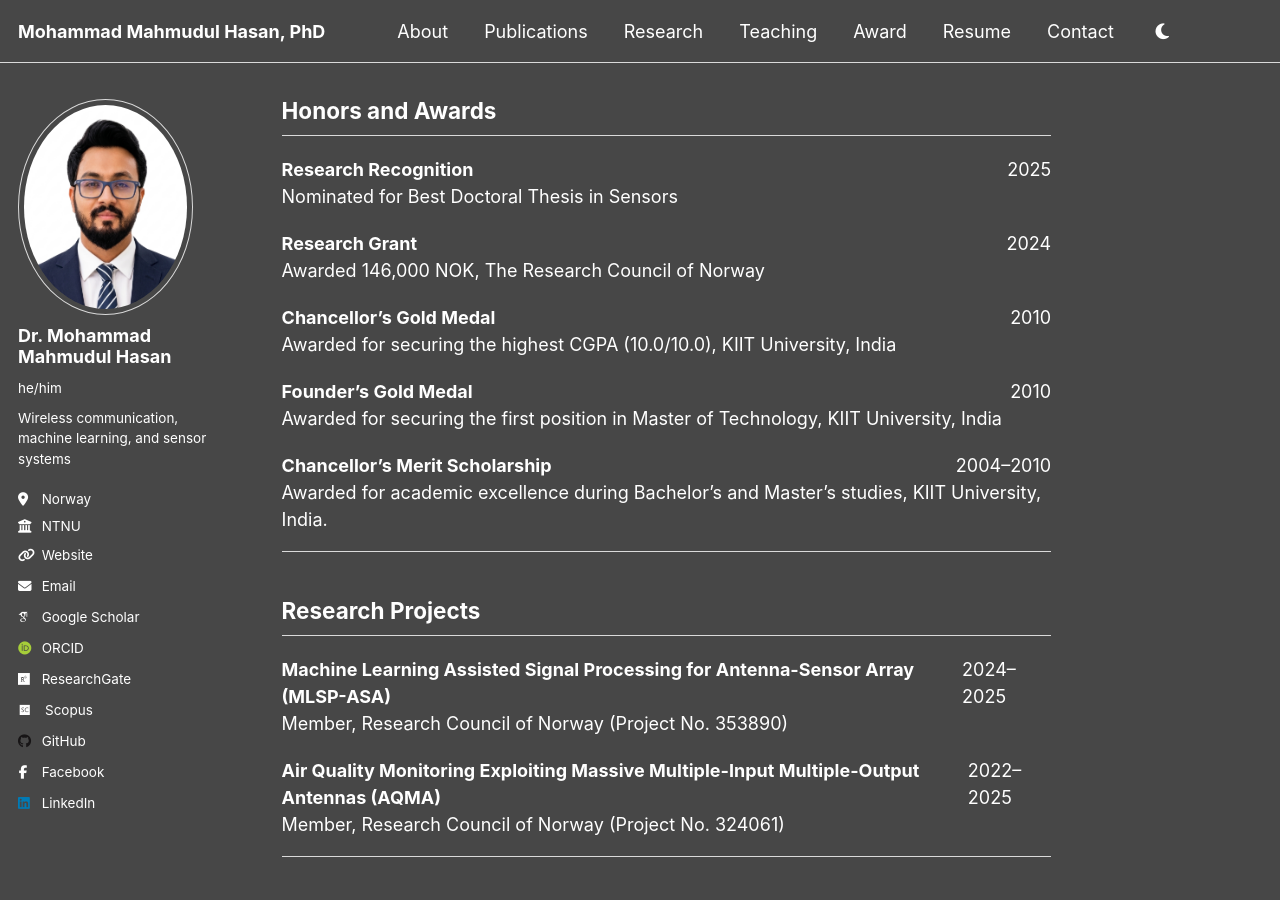
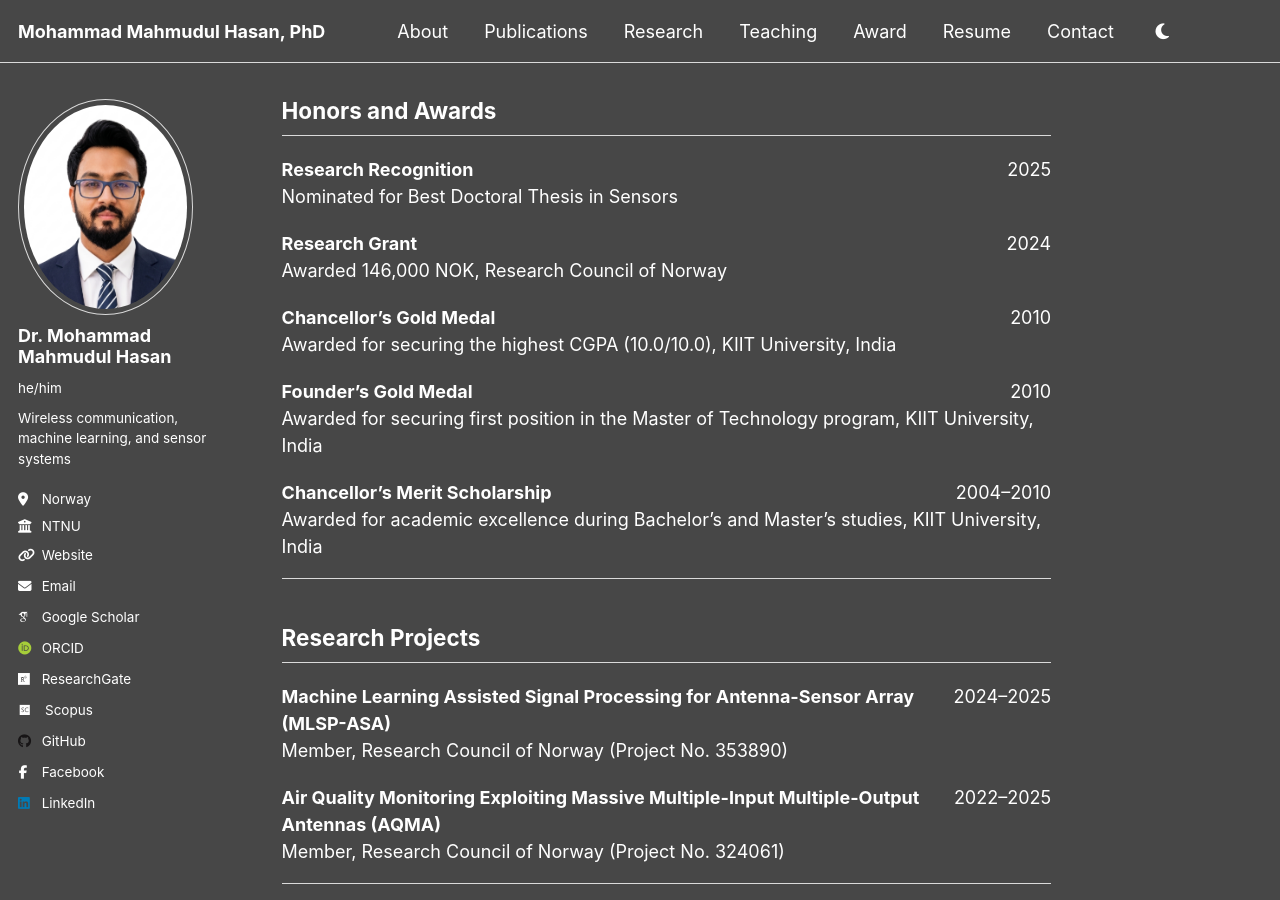
Before and after one commit to dearmahmud/dearmahmud.github.io, a Jekyll site: the page built from _pages/cv.md, in a window 1280 px wide and 900 px high, scrolled down 3561 px. Built offline with Jekyll 4.4.1, drawn with Linux system fonts in a browser that asks for light colours; some web fonts are replaced.

Commit message:
Update cv.md

```diff
--- a/_pages/cv.md
+++ b/_pages/cv.md
@@ -288,66 +288,69 @@ redirect_from:
 ---
 
 ## Honors and Awards
-<div style="margin-top: 20px; display: flex; justify-content: space-between; align-items: center;">
+
+<div style="margin-top: 20px; display: flex; justify-content: space-between; gap: 20px;">
   <span><strong>Research Recognition</strong></span>
-  <span>2025</span>
+  <span style="white-space: nowrap; flex-shrink: 0;">2025</span>
 </div>
-<div style="display: flex; justify-content: space-between;">
-  <span>Nominated for Best Doctoral Thesis in Sensors</span>
+<div>
+  Nominated for Best Doctoral Thesis in Sensors
 </div>
 
-<div style="margin-top: 20px; display: flex; justify-content: space-between; align-items: center;">
+<div style="margin-top: 20px; display: flex; justify-content: space-between; gap: 20px;">
   <span><strong>Research Grant</strong></span>
-  <span>2024</span>
+  <span style="white-space: nowrap; flex-shrink: 0;">2024</span>
 </div>
-<div style="display: flex; justify-content: space-between;">
-  <span>Awarded 146,000 NOK, The Research Council of Norway</span>
+<div>
+  Awarded 146,000 NOK, Research Council of Norway
 </div>
 
-<div style="margin-top: 20px; display: flex; justify-content: space-between; align-items: center;">
+<div style="margin-top: 20px; display: flex; justify-content: space-between; gap: 20px;">
   <span><strong>Chancellor’s Gold Medal</strong></span>
-  <span>2010</span>
+  <span style="white-space: nowrap; flex-shrink: 0;">2010</span>
 </div>
-<div style="display: flex; justify-content: space-between;">
-  <span>Awarded for securing the highest CGPA (10.0/10.0), KIIT University, India</span>
+<div>
+  Awarded for securing the highest CGPA (10.0/10.0), KIIT University, India
 </div>
 
-<div style="margin-top: 20px; display: flex; justify-content: space-between; align-items: center;">
+<div style="margin-top: 20px; display: flex; justify-content: space-between; gap: 20px;">
   <span><strong>Founder’s Gold Medal</strong></span>
-  <span>2010</span>
+  <span style="white-space: nowrap; flex-shrink: 0;">2010</span>
 </div>
-<div style="display: flex; justify-content: space-between;">
-  <span>Awarded for securing the first position in Master of Technology, KIIT University, India</span>
+<div>
+  Awarded for securing first position in the Master of Technology program, KIIT University, India
 </div>
 
-<div style="margin-top: 20px; display: flex; justify-content: space-between; align-items: center;">
+<div style="margin-top: 20px; display: flex; justify-content: space-between; gap: 20px;">
   <span><strong>Chancellor’s Merit Scholarship</strong></span>
-  <span>2004–2010</span>
+  <span style="white-space: nowrap; flex-shrink: 0;">2004–2010</span>
 </div>
-<div style="display: flex; justify-content: space-between;">
-  <span>Awarded for academic excellence during Bachelor’s and Master’s studies, KIIT University, India.</span>
+<div>
+  Awarded for academic excellence during Bachelor’s and Master’s studies, KIIT University, India
 </div>
+
 ---
 
 ## Research Projects
 
-<div style="margin-top: 20px; display: flex; justify-content: space-between;">
+<div style="margin-top: 20px; display: flex; justify-content: space-between; gap: 20px;">
   <span><strong>Machine Learning Assisted Signal Processing for Antenna-Sensor Array (MLSP-ASA)</strong></span>
-  <span>2024–2025</span>
+  <span style="white-space: nowrap; flex-shrink: 0;">2024–2025</span>
 </div>
 <div>
   Member, Research Council of Norway (Project No. 353890)
 </div>
 
-<div style="margin-top: 20px; display: flex; justify-content: space-between;">
+<div style="margin-top: 20px; display: flex; justify-content: space-between; gap: 20px;">
   <span><strong>Air Quality Monitoring Exploiting Massive Multiple-Input Multiple-Output Antennas (AQMA)</strong></span>
-  <span>2022–2025</span>
+  <span style="white-space: nowrap; flex-shrink: 0;">2022–2025</span>
 </div>
 <div>
   Member, Research Council of Norway (Project No. 324061)
 </div>
 
 ---
+
 
 ## Professional Certifications
 
```
